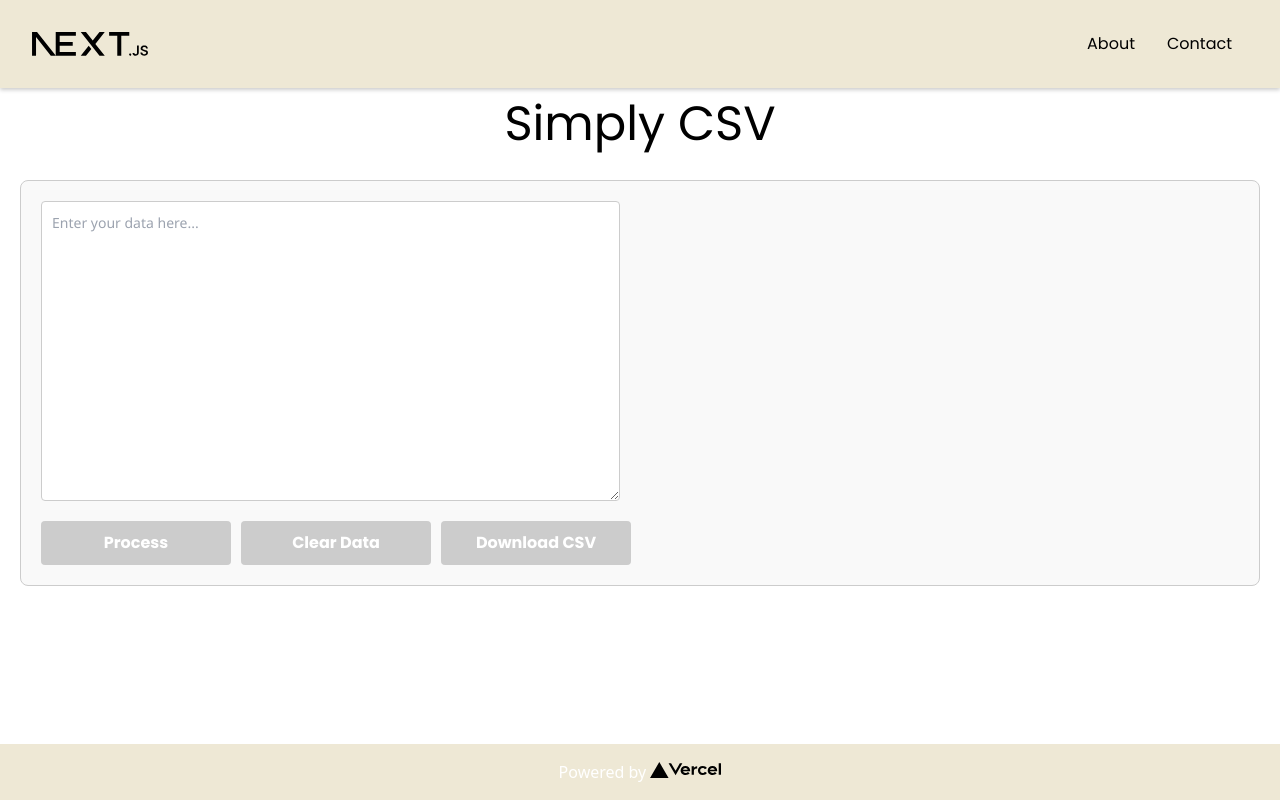
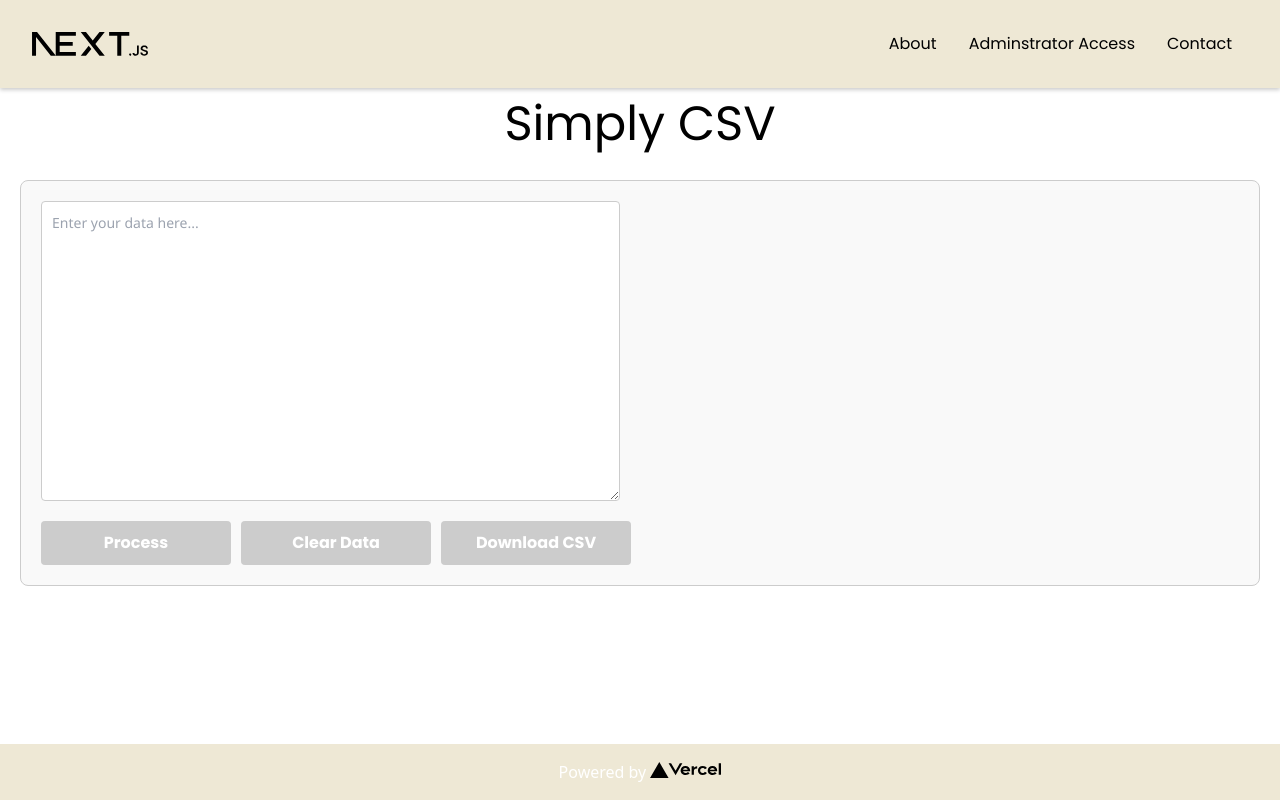
Before and after one commit to FefesG5/SimplyCSV, a Next.js app: page / in a window 1280 px wide. Built offline with nearby package versions, Linux system fonts and the light colour scheme.

Commit message:
feat: adminstrator link added to header

```diff
--- a/src/components/Header/Header.tsx
+++ b/src/components/Header/Header.tsx
@@ -52,6 +52,9 @@ const Header: React.FC = () => {
             <Link href="/about">About</Link>
           </li>
           <li className={styles.navItem} onClick={closeSidebar}>
+            <Link href="/adminstrator-access">Adminstrator Access</Link>
+          </li>
+          <li className={styles.navItem} onClick={closeSidebar}>
             <Link href="/contact">Contact</Link>
           </li>
         </ul>
```
